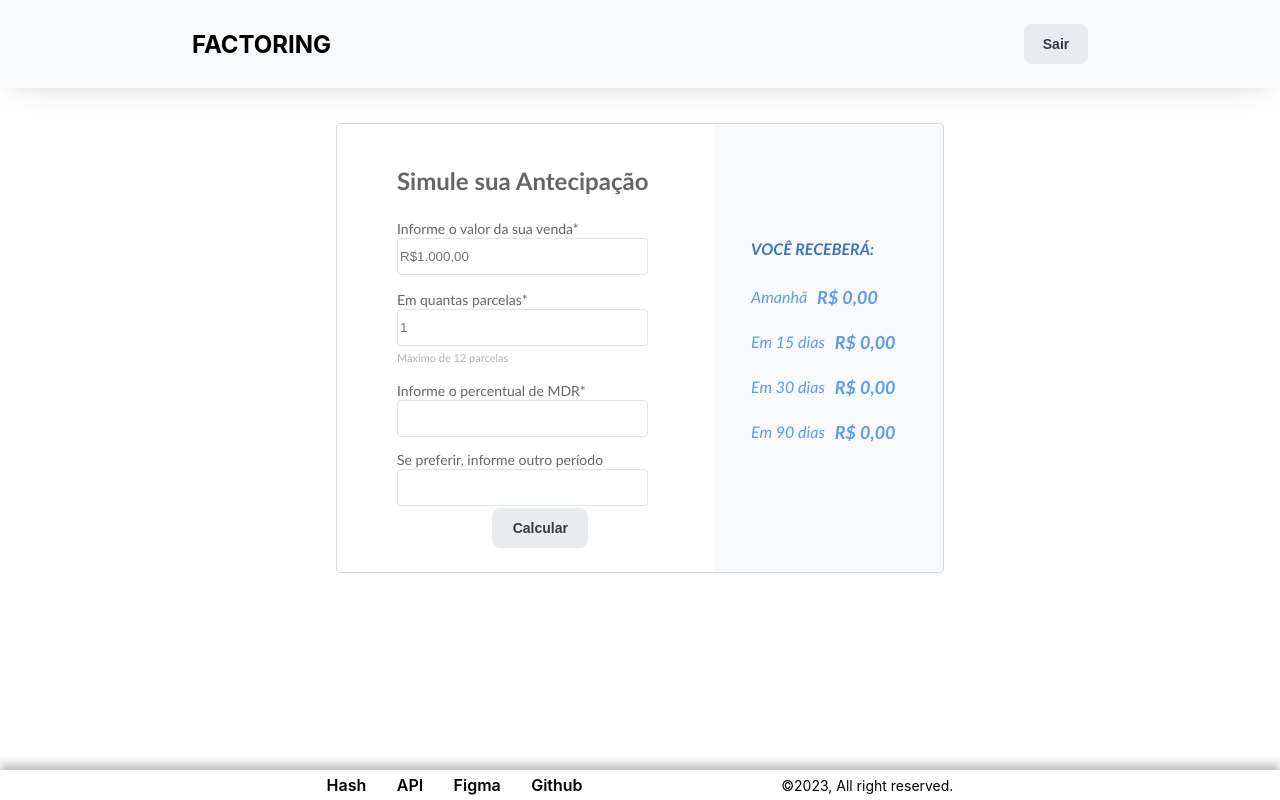
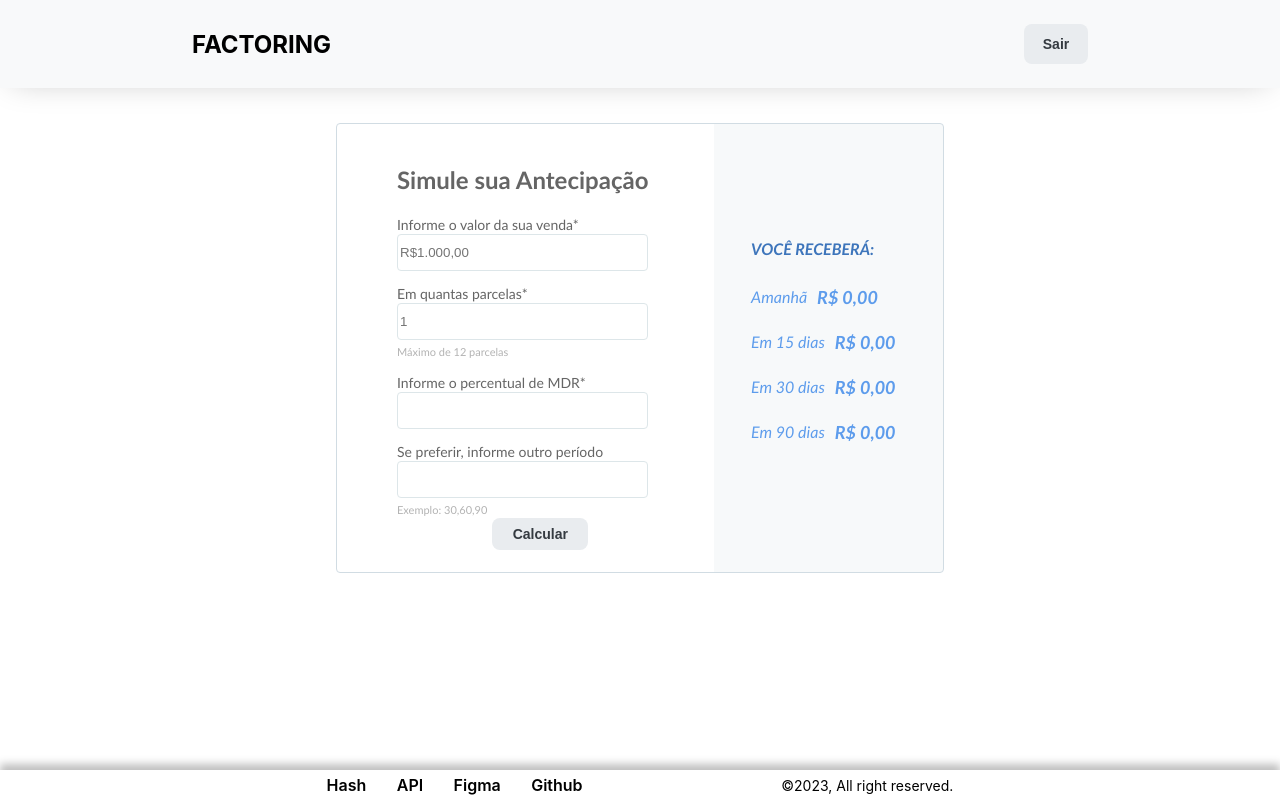
Before and after one commit to JoaoMaiaBGM/m6-factoring, a React (Create React App) app: page /home in a window 1280 px wide. Built offline with nearby package versions, Linux system fonts and the light colour scheme.

Commit message:
feat: days input in form legend

```diff
--- a/src/Components/Form/index.jsx
+++ b/src/Components/Form/index.jsx
@@ -48,6 +48,7 @@ const FactoringForm = () => {
 
         <label htmlFor='days'>Se preferir, informe outro período</label>
         <input type='text' id='days' {...register("days")} />
+        <span>Exemplo: 30,60,90</span>
       </div>
       <button type='submit'>Calcular</button>
     </FormContainer>
```
